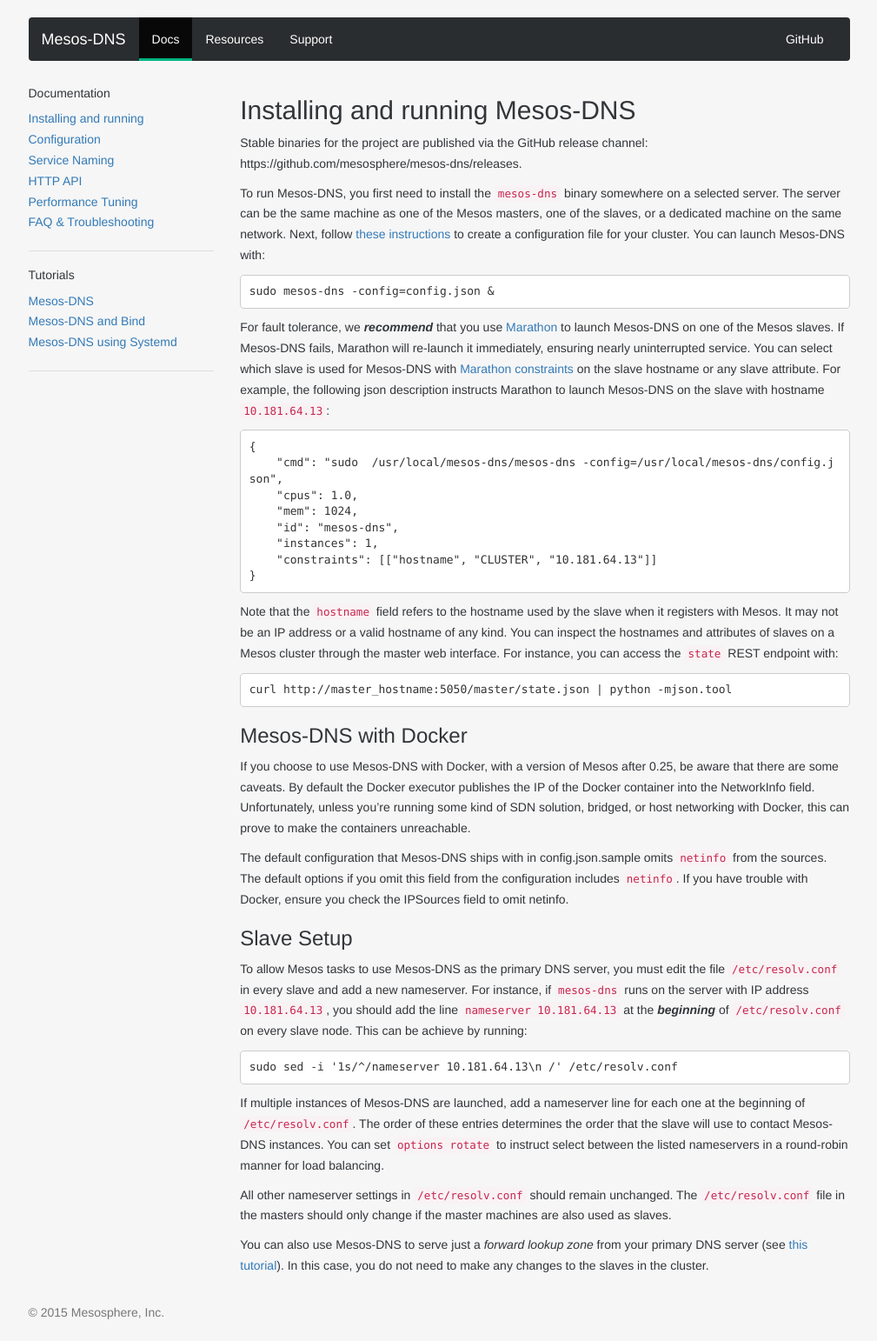
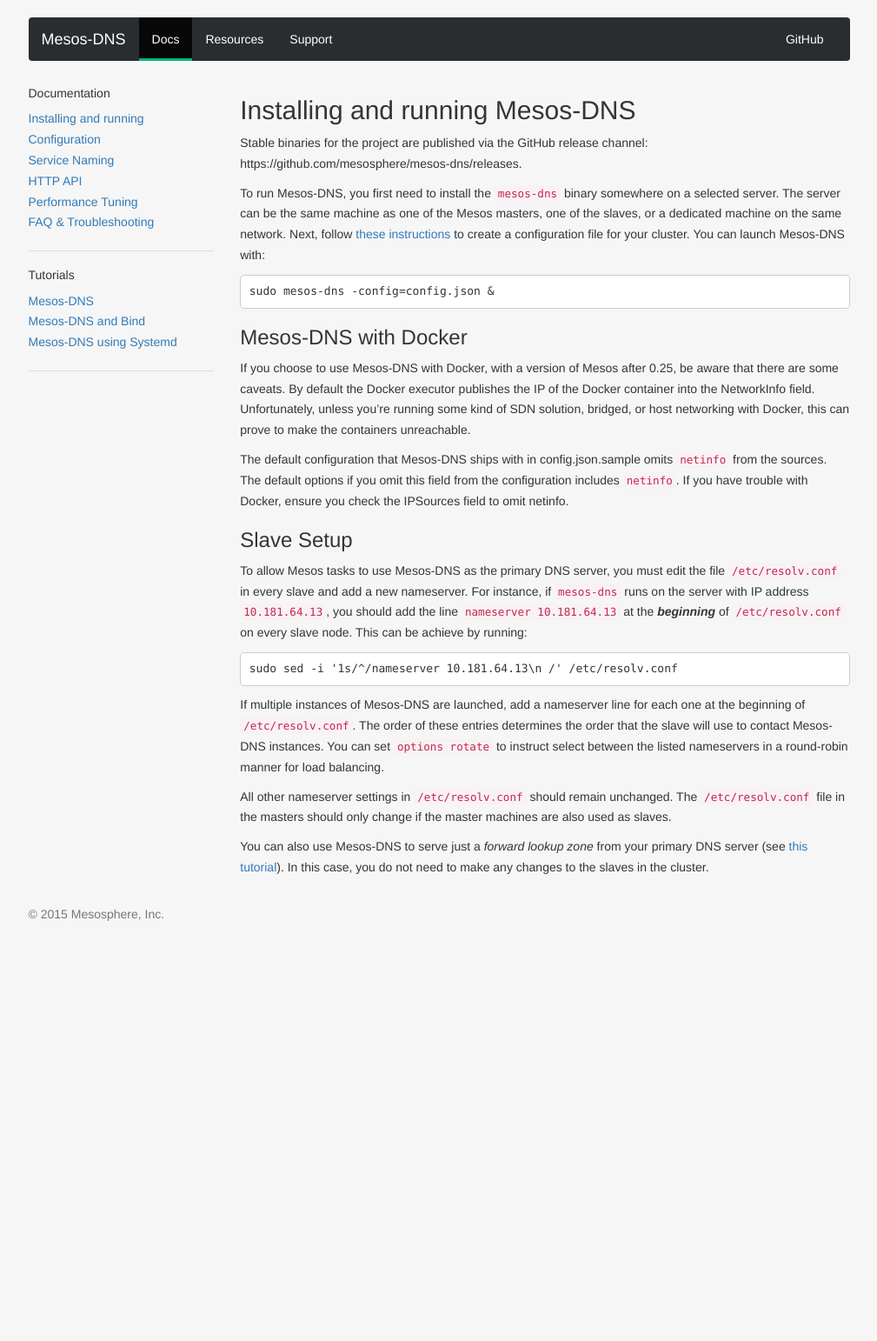
Before and after one commit to mesosphere/mesos-dns, a Jekyll site: the page built from docs/docs/index.md, in a window 1280 px wide. Shown: the whole page at 87% size, without its empty margins (135-1144 px from the left). Built offline with Jekyll 4.4.1, drawn with Linux system fonts in a browser that asks for light colours; nearby versions of some CDN libraries; some web fonts are replaced; Markdown is read by kramdown in place of the engine named in the settings; after the commit the page ends 1084 px from its top, so only the background shows below that.

Commit message:
Removed incorrect content.

````diff
--- a/docs/docs/index.md
+++ b/docs/docs/index.md
@@ -11,24 +11,6 @@ To run Mesos-DNS, you first need to install the `mesos-dns` binary somewhere on
 
 ```
 sudo mesos-dns -config=config.json &
-```
-
-For fault tolerance, we ***recommend*** that you use [Marathon](https://mesosphere.github.io/marathon) to launch Mesos-DNS on one of the Mesos slaves. If Mesos-DNS fails, Marathon will re-launch it immediately, ensuring nearly uninterrupted service. You can select which slave is used for Mesos-DNS with [Marathon constraints](https://github.com/mesosphere/marathon/blob/master/docs/docs/constraints.md) on the slave hostname or any slave attribute. For example, the following json description instructs Marathon to launch Mesos-DNS on the slave with hostname `10.181.64.13`:
-
-```
-{
-    "cmd": "sudo  /usr/local/mesos-dns/mesos-dns -config=/usr/local/mesos-dns/config.json",
-    "cpus": 1.0,
-    "mem": 1024,
-    "id": "mesos-dns",
-    "instances": 1,
-    "constraints": [["hostname", "CLUSTER", "10.181.64.13"]]
-}
-```
-Note that the `hostname` field refers to the hostname used by the slave when it registers with Mesos. It may not be an IP address or a valid hostname of any kind. You can inspect the hostnames and attributes of slaves on a Mesos cluster through the master web interface. For instance, you can access the `state` REST endpoint with:
-
-```
-curl http://master_hostname:5050/master/state.json | python -mjson.tool
 ```
 
 ### Mesos-DNS with Docker
````
